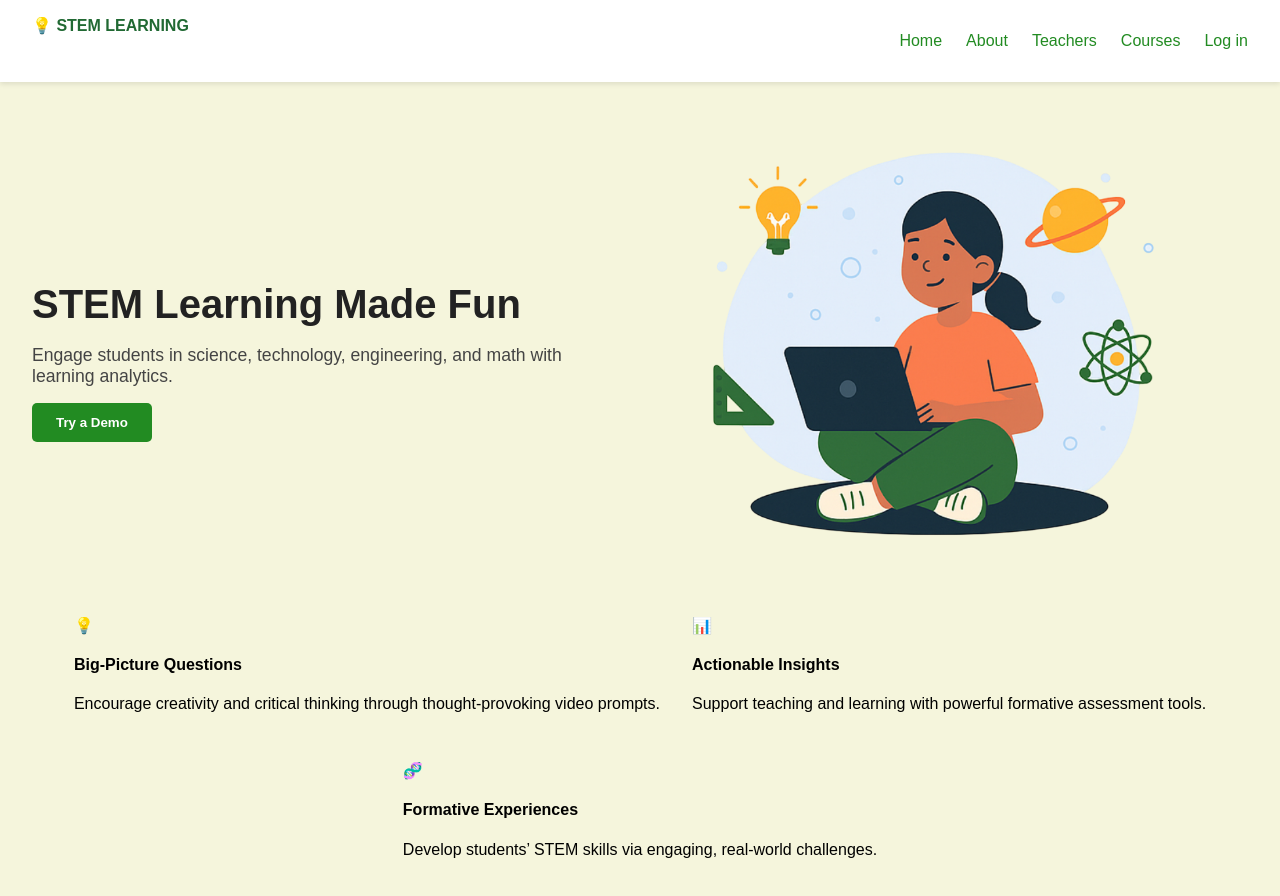
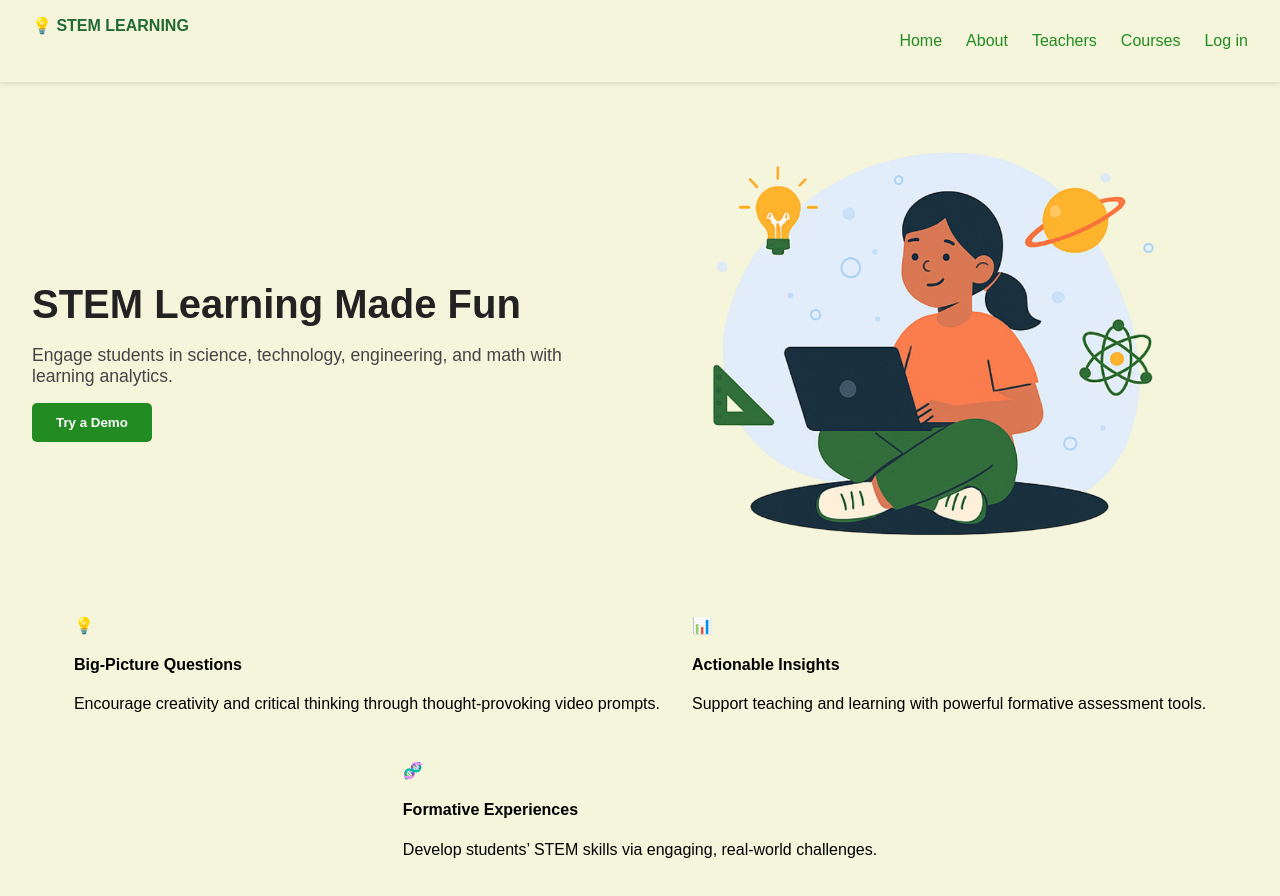
Before and after one commit to paingheinkyaw1/stemlearning_demo, a React (Create React App) app: page / in a window 1280 px wide. Shown: the top 896 px of the page. Built offline with nearby package versions, Linux system fonts and the light colour scheme.

Commit message:
Update App.css

```diff
--- a/src/App.css
+++ b/src/App.css
@@ -18,7 +18,7 @@ body {
   display: flex;
   justify-content: space-between;
   padding: 1rem 2rem;
-  background: white;
+  background: #F5F5DC;
   box-shadow: 0 2px 5px rgba(0, 0, 0, 0.1);
 }
 
```
